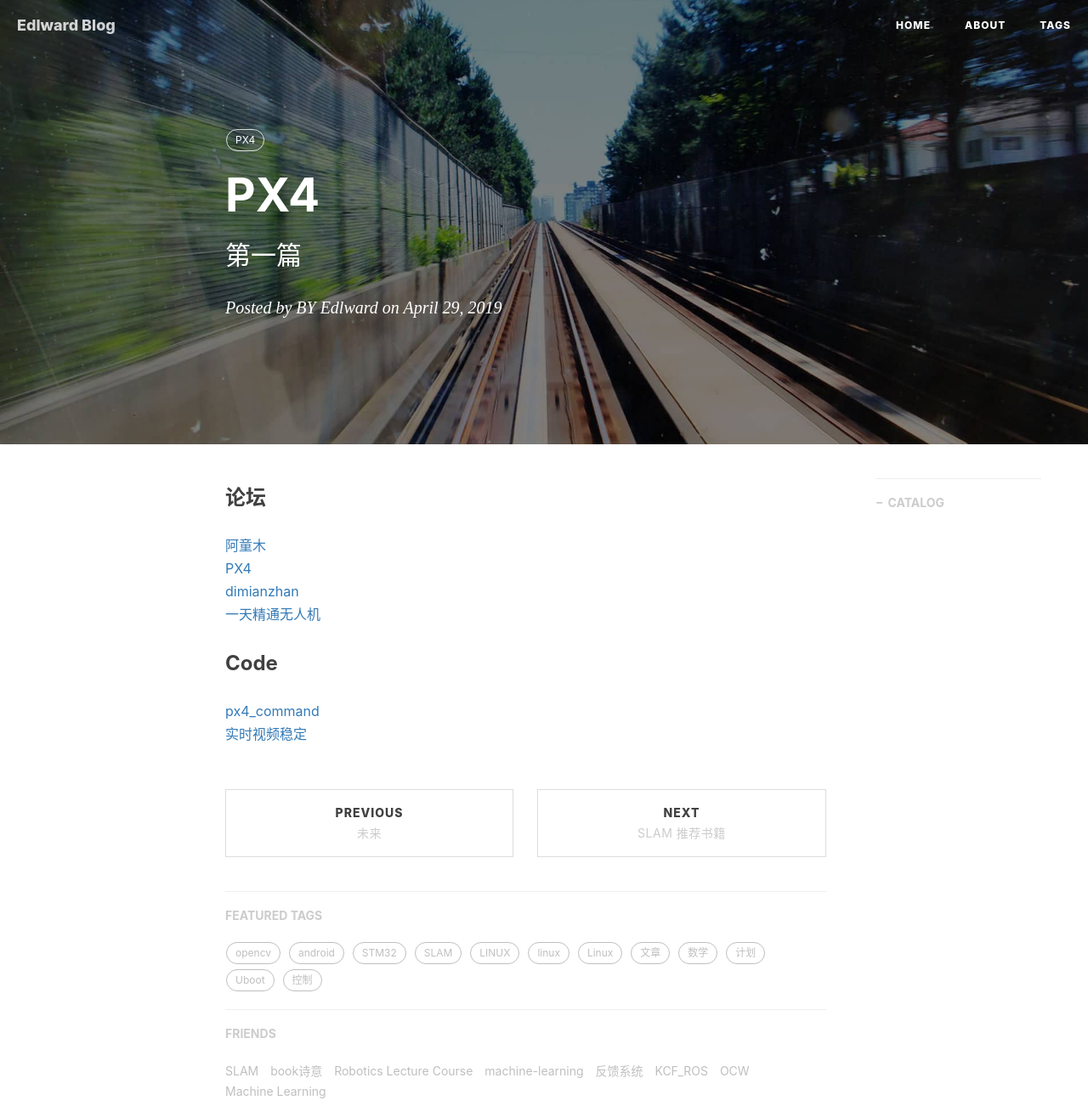
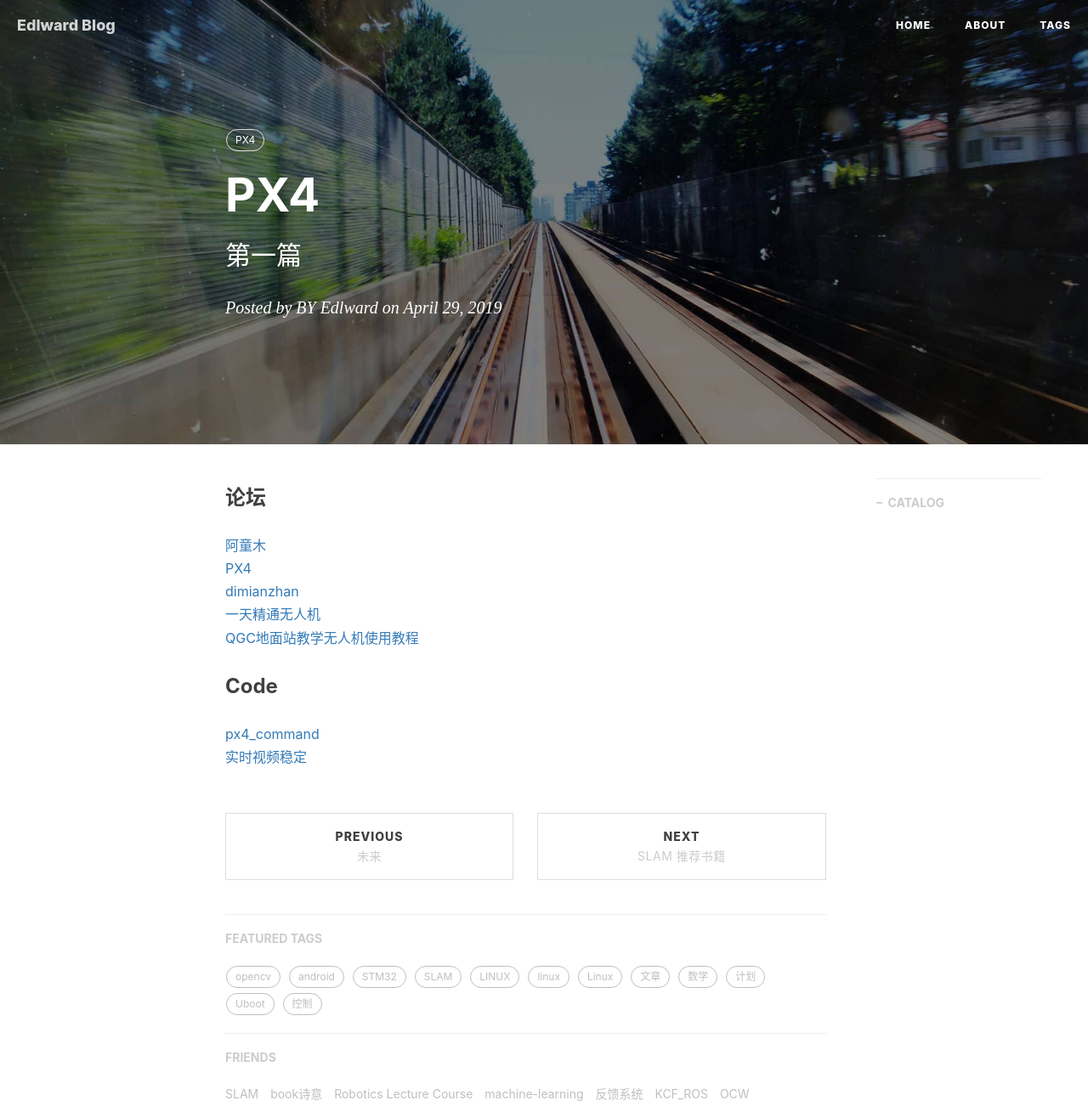
Before and after one commit to gary-robotics/dlward, a Jekyll site: the page built from _posts/2019-11-21-PX4-2019.markdown, in a window 1280 px wide, cut to the strip 0-1302 px from the top of the page. Shown: the whole strip at 85% size. Built offline with Jekyll 4.4.1, drawn with Linux system fonts in a browser that asks for light colours; nearby versions of some CDN libraries; comment, search, counter and statistics services are not loaded.

Commit message:
Update 2019-11-21-PX4-2019.markdown

```diff
--- a/_posts/2019-11-21-PX4-2019.markdown
+++ b/_posts/2019-11-21-PX4-2019.markdown
@@ -14,7 +14,7 @@ tags:                               #标签
 [PX4](https://docs.px4.cc/)
 [dimianzhan](http://shequ.dimianzhan.com/)
 [一天精通无人机](http://shequ.dimianzhan.com/askpure?page=2)
-
+[QGC地面站教学无人机使用教程](https://wenku.baidu.com/view/b0f102566d175f0e7cd184254b35eefdc8d31592.html)
 
 ### Code
 [px4_command](https://github.com/potato77/px4_command/blob/master/src/px4_pos_estimator.cpp)
```
